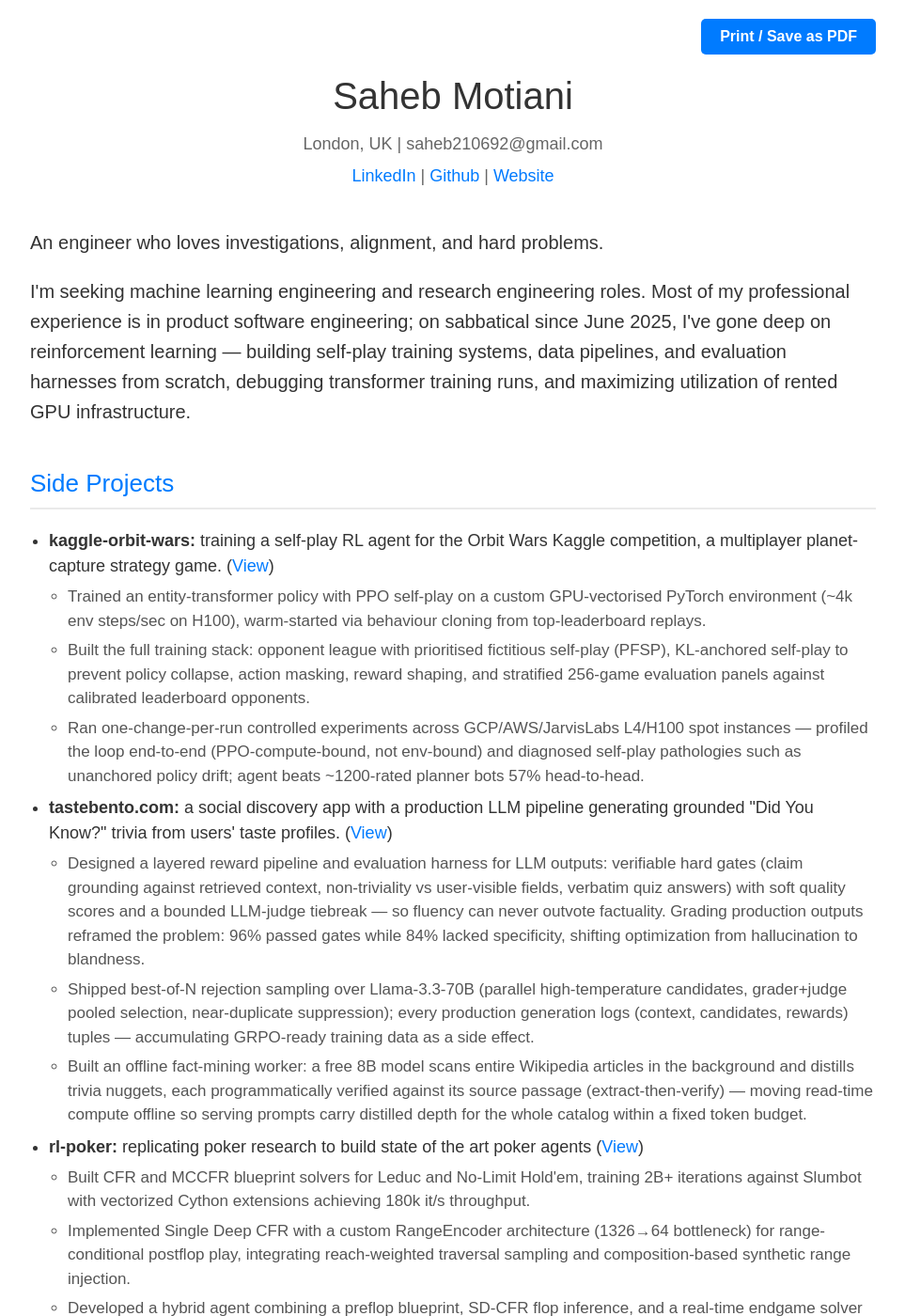
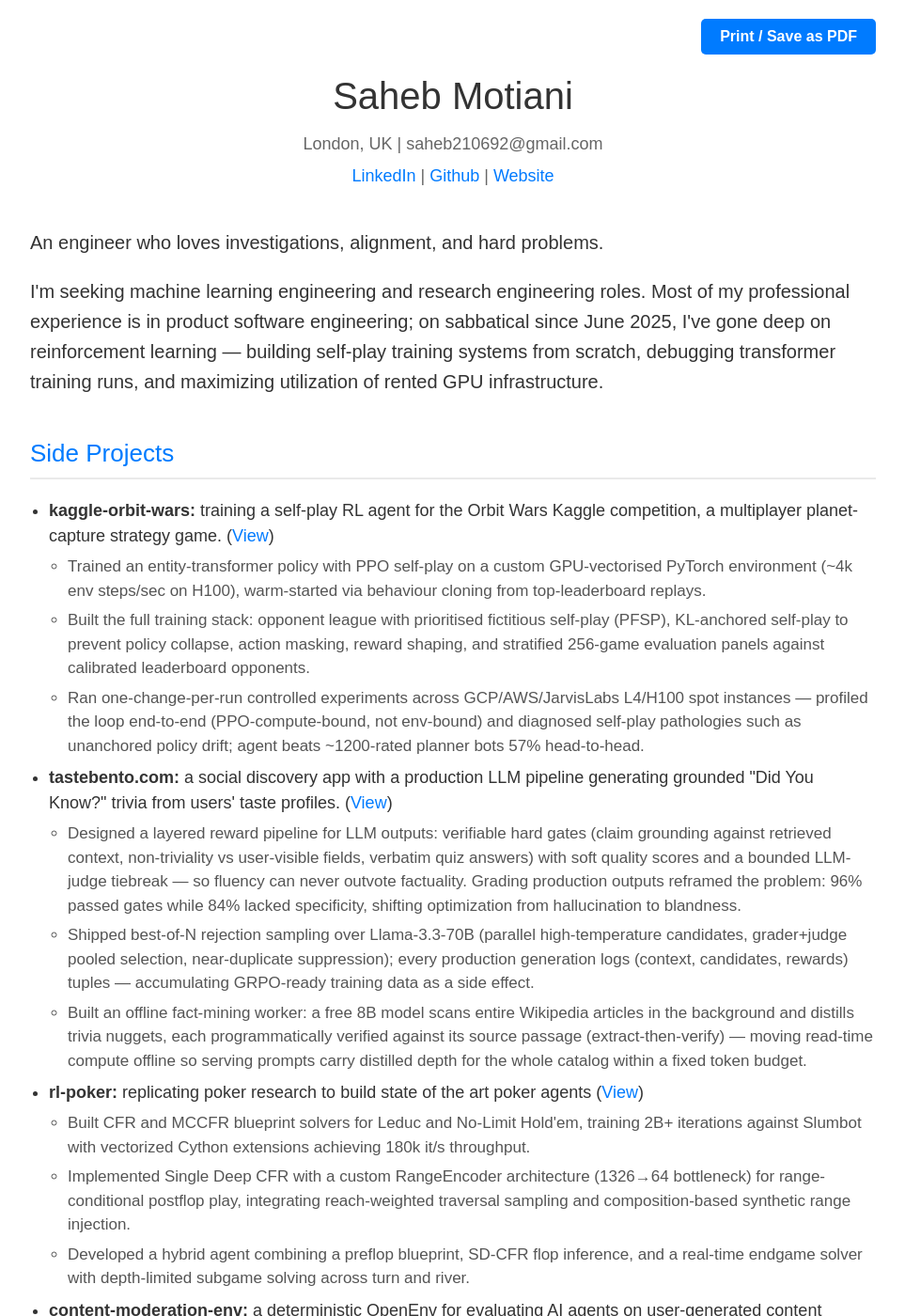
Before and after one commit to Saheb/saheb.github.com, a Jekyll site: the page cv.html, which Jekyll copies as it is, in a window 1280 px wide and 1400 px high. Shown: the whole window at 94% size, without its empty margins (158-1121 px from the left). Built offline with Jekyll 4.4.1, drawn with Linux system fonts in a browser that asks for light colours; some of the changed text lies outside the part shown.

Commit message:
Revert "tidy"
This reverts commit bcea11b14028f89f774b3f3347182bbf23376356.

```diff
--- a/cv.html
+++ b/cv.html
@@ -256,9 +256,8 @@
             <p>An engineer who loves investigations, alignment, and hard problems.</p>
             <p>I'm seeking machine learning engineering and research engineering roles. Most of my professional
                 experience is in product software engineering; on sabbatical since June 2025, I've gone deep on
-                reinforcement learning — building self-play training systems, data pipelines, and evaluation
-                harnesses from scratch, debugging transformer training runs, and maximizing utilization of rented
-                GPU infrastructure.</p>
+                reinforcement learning — building self-play training systems from scratch, debugging transformer
+                training runs, and maximizing utilization of rented GPU infrastructure.</p>
         </div>
 
         <div class="resume-section">
@@ -289,7 +288,7 @@
                         href="https://tastebento.com" style="text-decoration: none; color: #007bff;">View</a>)
                     <ul style="margin-top: 6px; margin-bottom: 6px; padding-left: 20px; list-style-type: circle;">
                         <li style="font-size: 17px; color: #555; margin-bottom: 6px;">Designed a layered reward
-                            pipeline and evaluation harness for LLM outputs: verifiable hard gates (claim grounding against retrieved
+                            pipeline for LLM outputs: verifiable hard gates (claim grounding against retrieved
                             context, non-triviality vs user-visible fields, verbatim quiz answers) with soft quality
                             scores and a bounded LLM-judge tiebreak — so fluency can never outvote factuality.
                             Grading production outputs reframed the problem: 96% passed gates while 84% lacked
@@ -343,18 +342,7 @@
                 </li>
                 <li><strong>rl-snake:</strong> where the RL journey started — DQN, REINFORCE, PPO, curriculum and
                     imitation learning, and ICM curiosity applied to Snake. (<a href="https://saheb.github.io/rl-snake/"
-                        style="text-decoration: none; color: #007bff;">View</a>)
-                    <ul style="margin-top: 6px; margin-bottom: 6px; padding-left: 20px; list-style-type: circle;">
-                        <li style="font-size: 17px; color: #555; margin-bottom: 6px;">Implemented and evaluated a
-                            progression of RL paradigms, including DQN, REINFORCE, PPO, curriculum learning, and
-                            imitation learning.</li>
-                        <li style="font-size: 17px; color: #555; margin-bottom: 6px;">Experimented with Intrinsic
-                            Curiosity Modules (ICM) to analyze its impact on sparse-reward exploration.</li>
-                        <li style="font-size: 17px; color: #555; margin-bottom: 6px;">Integrated convolutional
-                            architectures (CNNs) to optimize spatial feature extraction and scale policy performance to
-                            larger grid dimensions.</li>
-                    </ul>
-                </li>
+                        style="text-decoration: none; color: #007bff;">View</a>)</li>
             </ul>
         </div>
 
```
